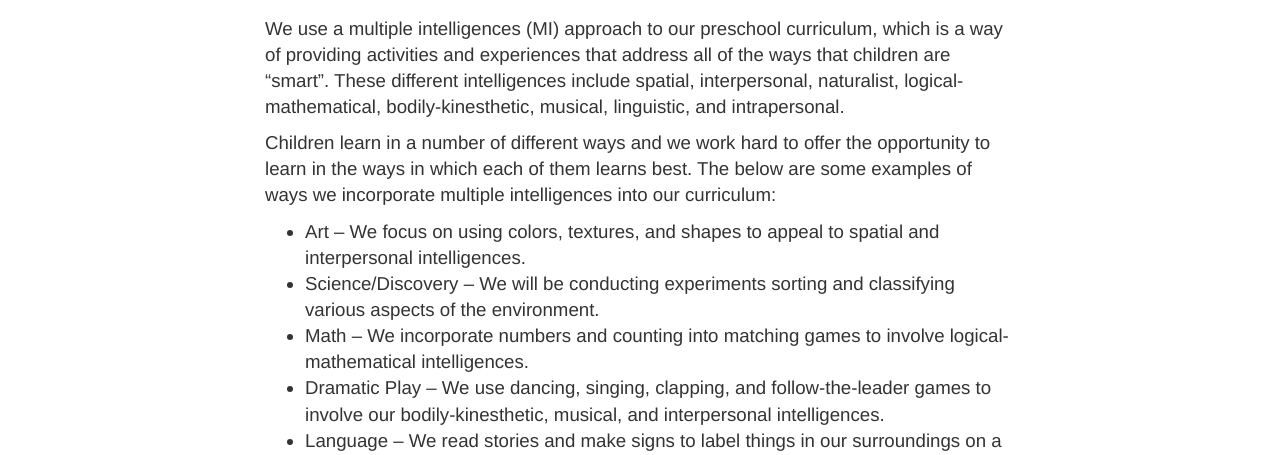
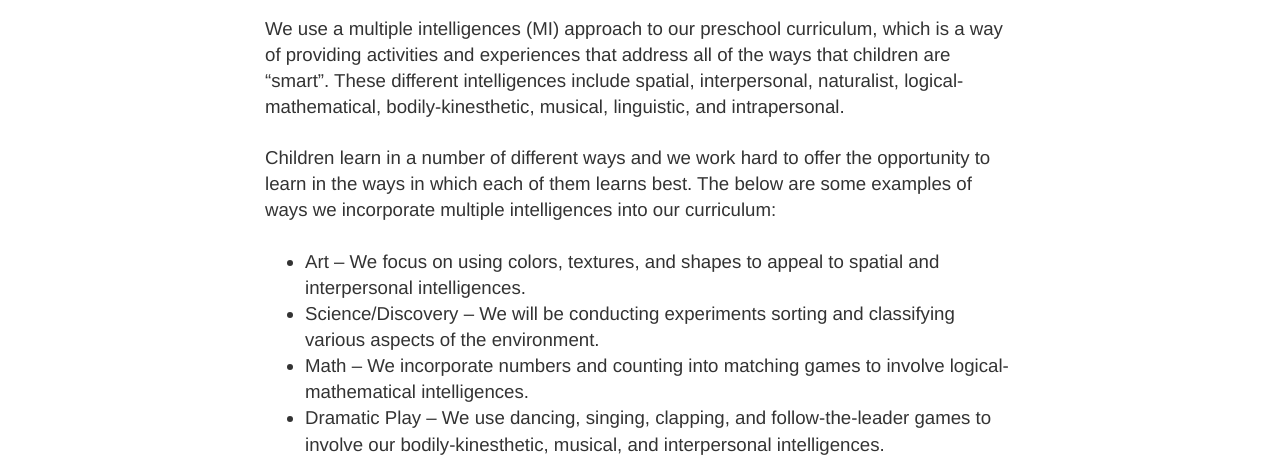
Before and after one commit to joevus/treehouse, a plain HTML site: page preschool/index.html in a window 1280 px wide. Shown: the part 336-791 px from the top of the page. Drawn offline with Linux system fonts and the light colour scheme.

Commit message:
increased margin under list in preschool page.

```diff
--- a/css/styles.css
+++ b/css/styles.css
@@ -272,6 +272,10 @@ th {
   padding-bottom: 90px;
 }
 
+.preschool-section p, ul {
+  margin-bottom: 25px;
+}
+
 
 /** Footer **/
 
```
